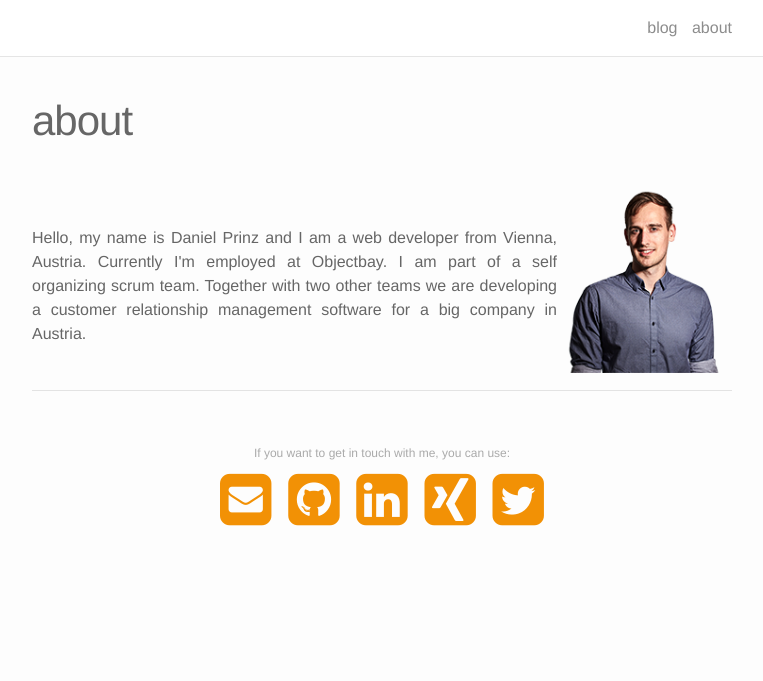
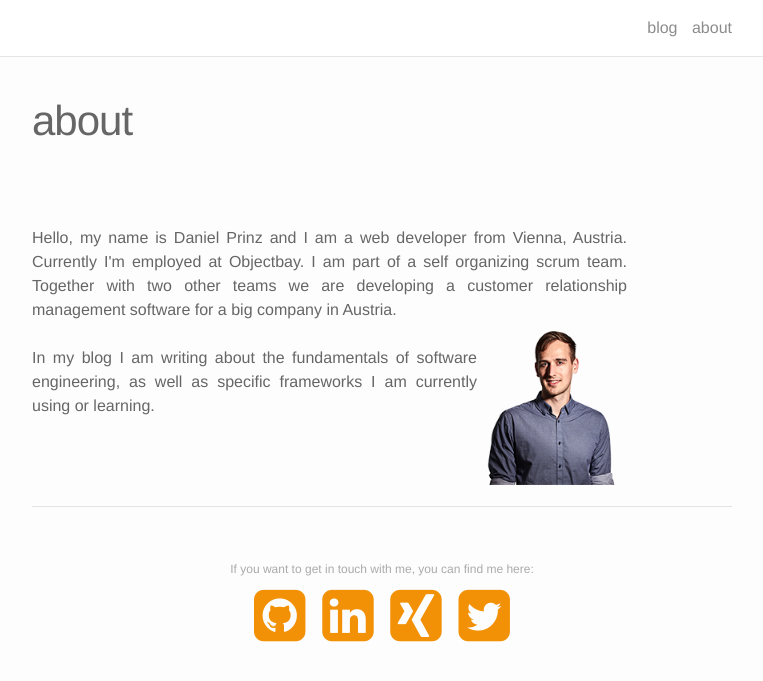
Before and after one commit to danielprinz/danielprinz.github.io, a Jekyll site: the page built from about.md, in a window 1280 px wide. Shown: the top 681 px of the page, without its empty margins (258-1021 px from the left). Built offline with Jekyll 4.4.1, drawn with Linux system fonts in a browser that asks for light colours.

Commit message:
adapted the about site, improved layout

```diff
--- a/_sass/_layout.scss
+++ b/_sass/_layout.scss
@@ -140,6 +140,7 @@
   }
 }
 .post-content {
+  text-align: justify;
   h2 {
     font-size: 42px;
     @include media-query($on-laptop) {
@@ -172,7 +173,11 @@
 
 .about-text {
   text-align: justify;
-  width: 75%;
+  width: 85%;
+}
+
+img.profile-pic {
+  width: 150px;
 }
 
 .col {
@@ -183,9 +188,7 @@
   box-sizing: border-box;
   padding: $img_spacing;
 }
-.col-width-175 {
-  width: 175px;
-}
+
 .right {
   float: right;
 }
--- a/about.md
+++ b/about.md
@@ -5,22 +5,25 @@ permalink: /about/
 ---
 
 
-<img class="col col-width-175 right " alt="profile picture" width="400" src="/img/profile_pic.png">
 <br/>
 <div class="about-text">
 	Hello, my name is Daniel Prinz and I am a web developer from Vienna, Austria.
 	Currently I'm employed at Objectbay. I am part of a self organizing scrum team.
 	Together with two other teams we are developing a customer relationship management software for a big company in Austria.
+	<p>
+		<img class="col profile-pic right " alt="profile picture" width="400" src="/img/profile_pic.png"><br/>
+		In my blog I am writing about the fundamentals of software engineering, as well as specific frameworks I am currently using or learning.
+	</p>
+	<br/>
 </div>
 <br/>
 <hr/>
 <br/>
 
 <div class="col three caption">
-	If you want to get in touch with me, you can use:
+	If you want to get in touch with me, you can find me here:
 </div>
 <span class="contacticon center">
-	<a href="mailto:daniel.prinz@outlook.com"><i class="fa fa-envelope-square"></i></a>
 	<a href="https://github.com/danielprinz" target="_blank"><i class="fa fa-github-square"></i></a>
 	<a href="https://www.linkedin.com/in/daniel-prinz-642527142" target="_blank"><i class="fa fa-linkedin-square"></i></a>
 	<a href="https://www.xing.com/profile/Daniel_Prinz19" target="_blank"><i class="fa fa-xing-square"></i></a>
```
